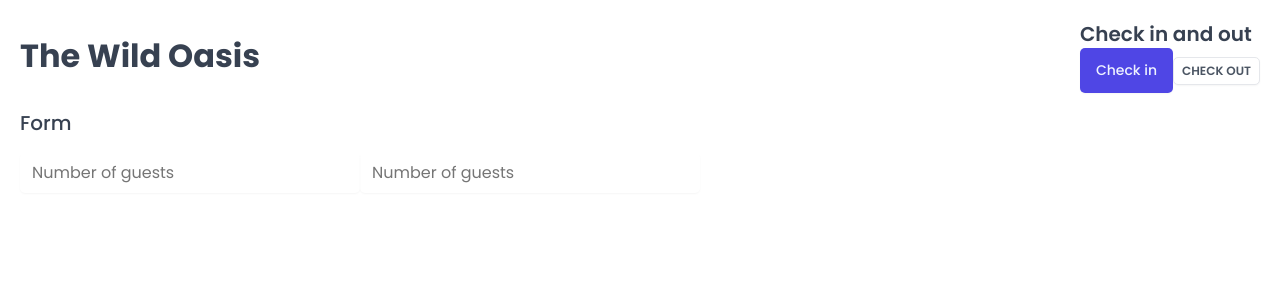
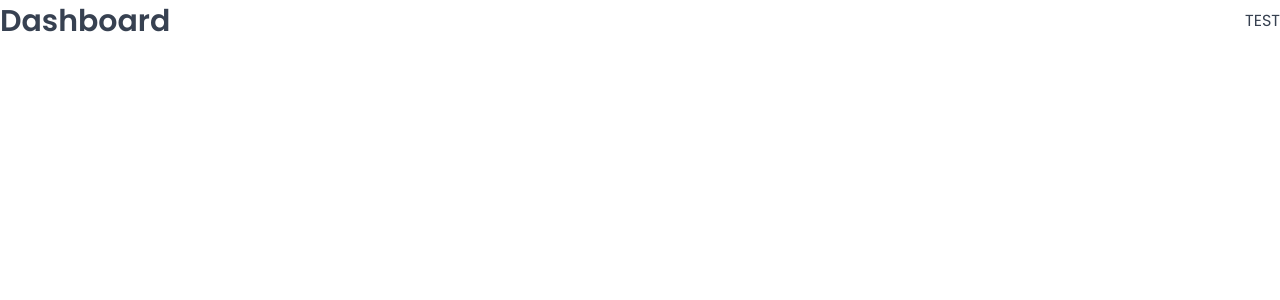
Before and after one commit to Isaladwy/the-wild-oasis, a React (Vite) app: page /dashboard in a window 1280 px wide. Shown: the top 300 px of the page. Built offline with nearby package versions, Linux system fonts and the light colour scheme; a web font is replaced by a local one.

Commit message:
Setting up Pages and Routes

```diff
--- a/package.json
+++ b/package.json
@@ -12,6 +12,7 @@
   "dependencies": {
     "react": "^18.2.0",
     "react-dom": "^18.2.0",
+    "react-router-dom": "^6.26.1",
     "styled-components": "^6.1.12"
   },
   "devDependencies": {
--- a/src/App.jsx
+++ b/src/App.jsx
@@ -1,45 +1,31 @@
-import styled from 'styled-components';
+import { BrowserRouter, Navigate, Route, Routes } from 'react-router-dom';
 import GlobalStyles from './styles/GlobalStyles';
-import Button from './ui/Button';
-import Input from './ui/Input';
-import Heading from './ui/Heading';
-import Row from './ui/Row';
-
-const StyledApp = styled.div`
-  /* background-color: orangered; */
-  padding: 20px;
-`;
+import Dashboard from './pages/Dashboard';
+import Bookings from './pages/Bookings';
+import Cabins from './pages/Cabins';
+import Users from './pages/Users';
+import Account from './pages/Account';
+import Settings from './pages/Settings';
+import Login from './pages/Login';
+import PageNotFound from './pages/PageNotFound';
 
 function App() {
   return (
     <>
       <GlobalStyles />
-      <StyledApp>
-        <Row>
-          <Row type="horizontal">
-            <Heading type="h1">The Wild Oasis</Heading>
-            <div>
-              <Heading as="h2">Check in and out</Heading>
-              <Button
-
-                onClick={() => alert('Check in')}
-              >
-                Check in
-              </Button>
-              <Button variation="secondary"
-                size="small" onClick={() => alert('Check out')}>Check out</Button>
-            </div>
-          </Row>
-
-          <Row>
-            <Heading as="h3">Form</Heading>
-            <form>
-              <Input type="number" placeholder="Number of guests" />
-              <Input type="number" placeholder="Number of guests" />
-            </form>
-          </Row>
-        </Row>
-      </StyledApp>
+      <BrowserRouter>
+        <Routes>
+          <Route index element={<Navigate replace to="dashboard" />} />
+          <Route path="dashboard" element={<Dashboard />} />
+          <Route path="bookings" element={<Bookings />} />
+          <Route path="cabins" element={<Cabins />} />
+          <Route path="users" element={<Users />} />
+          <Route path="account" element={<Account />} />
+          <Route path="settings" element={<Settings />} />
+          <Route path="login" element={<Login />} />
+          <Route path="*" element={<PageNotFound />} />
+        </Routes>
+      </BrowserRouter>
     </>
   );
 }
```
Also changed, not shown: 1 other file (tests, documents, lock files or other folders).
